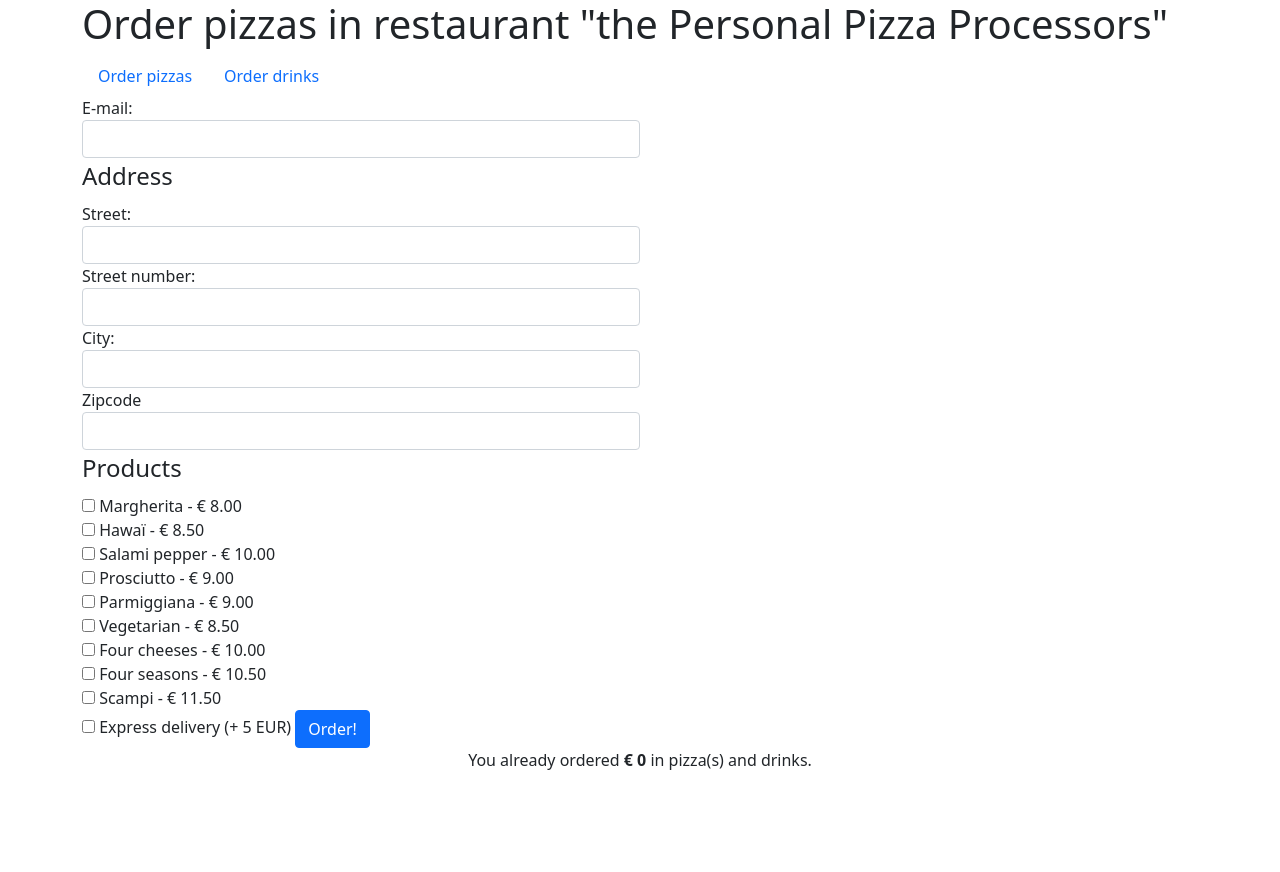
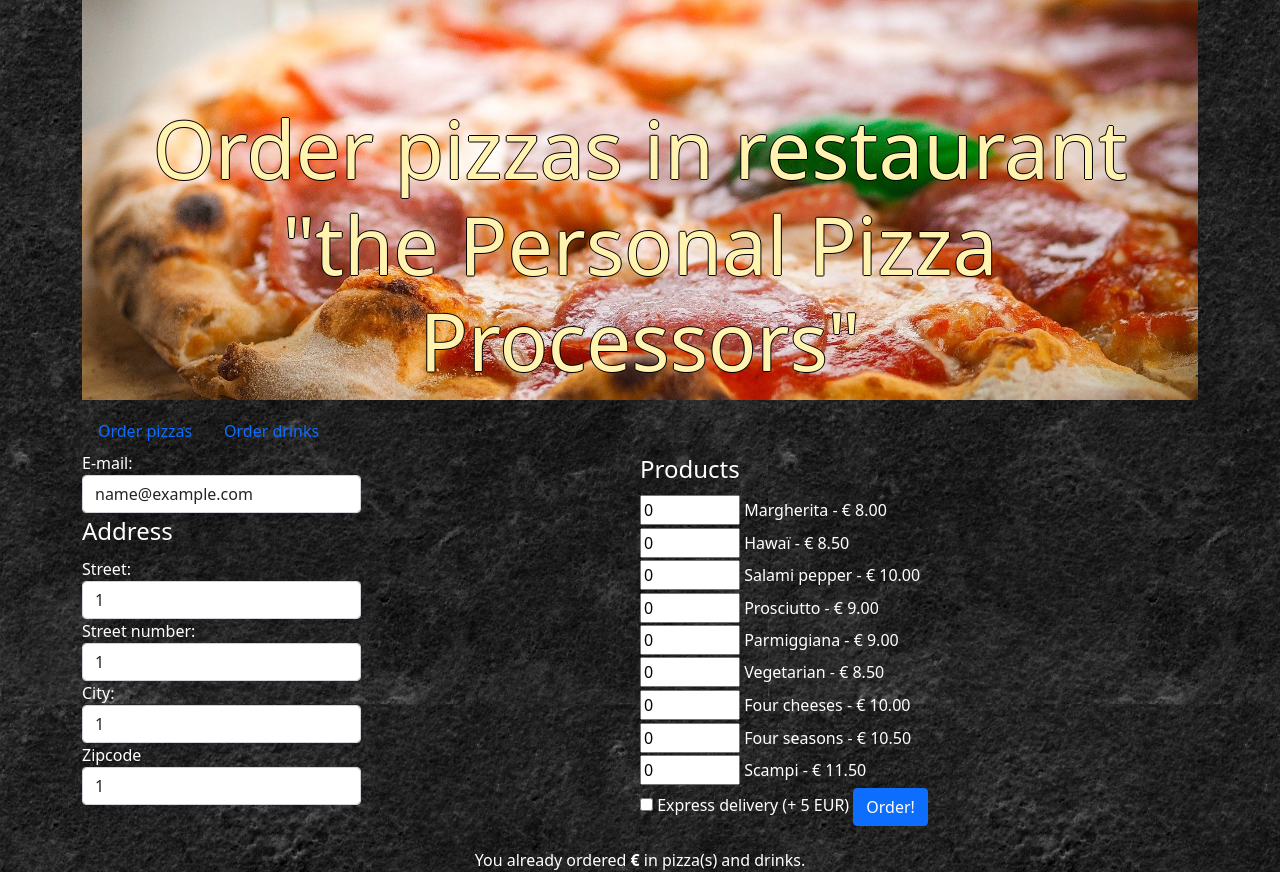
Before and after one commit to CharlotteMoureau/php-order-form, a PHP site: page / in a window 1280 px wide. Before the commit the page ends 770 px from the top, so only its background shows below. Run offline with PHP 8.4, Linux system fonts and the light colour scheme; the visitor is signed in with stand-in values (Sample User, id 1).

Commit message:
add number input

```diff
--- a/src/form-view.php
+++ b/src/form-view.php
@@ -6,11 +6,15 @@
           content="width=device-width, user-scalable=no, initial-scale=1.0, maximum-scale=1.0, minimum-scale=1.0">
     <meta http-equiv="X-UA-Compatible" content="ie=edge">
     <link href="https://cdn.jsdelivr.net/npm/bootstrap@5.0.0-beta2/dist/css/bootstrap.min.css" rel="stylesheet" integrity="sha384-BmbxuPwQa2lc/FVzBcNJ7UAyJxM6wuqIj61tLrc4wSX0szH/Ev+nYRRuWlolflfl" crossorigin="anonymous">
+    <link href="./style.css" rel="stylesheet">
     <title>Order Pizzas & drinks</title>
 </head>
 <body>
 <div class="container">
+    <div class="top">
         <h1>Order pizzas in restaurant "the Personal Pizza Processors"</h1>
+    </div>
+
     <nav>
         <ul class="nav">
             <li class="nav-item">
@@ -21,12 +25,18 @@
             </li>
         </ul>
     </nav>
-    <span class="text-success pt-3 pb-3"><?php if(isset($correctForm)) {echo $correctForm;} ?></span>
+
+    <div class="alert alert-success" id="alert"><?php if(isset($correctForm)) {echo $correctForm;} ?></div>
+    <div class="alert alert-danger" id="incorrect"><?php if(isset($noOrder)) {echo $noOrder;} ?></div>
+
+    <div class="grid">
+        <div class="grid-items">
+
             <form method="post">
                 <div class="form-row">
                     <div class="form-group col-md-6">
                         <label for="email">E-mail:</label>
-                <input type="text" id="email" name="email" class="form-control" value="<?php if(isset($email)) {echo $email;} ?>"/>
+                        <input type="text" id="email" name="email" class="form-control" value="<?php if(isset($_SESSION["email"])) {echo $_SESSION["email"];} ?>"/>
                         <span class="error text-danger"><?php echo $emailErr;?></span>
                         <span class="error text-danger"><?php echo $invalidEmail;?></span>
                     </div>
@@ -39,12 +49,12 @@
                     <div class="form-row">
                         <div class="form-group col-md-6">
                             <label for="street">Street:</label>
-                    <input type="text" name="street" id="street" class="form-control" value="<?php if(isset($street)) {echo $street;} ?>">
+                            <input type="text" name="street" id="street" class="form-control" value="<?php if(isset($_SESSION["street"])) {echo $_SESSION["street"];} ?>">
                             <span class="error text-danger"><?php echo $streetErr;?></span>
                         </div>
                         <div class="form-group col-md-6">
                             <label for="streetnumber">Street number:</label>
-                    <input type="text" id="streetnumber" name="streetnumber" class="form-control" value="<?php if(isset($streetNum)) {echo $streetNum;} ?>">
+                            <input type="text" id="streetnumber" name="streetnumber" class="form-control" value="<?php if(isset($_SESSION["streetNum"])) {echo $_SESSION["streetNum"];} ?>">
                             <span class="error text-danger"><?php echo $streetNumErr;?></span>
                             <span class="error text-danger"><?php echo $streetNumIntErr;?></span>
                         </div>
@@ -52,23 +62,25 @@
                     <div class="form-row">
                         <div class="form-group col-md-6">
                             <label for="city">City:</label>
-                    <input type="text" id="city" name="city" class="form-control" value="<?php if(isset($city)) {echo $city;} ?>">
+                            <input type="text" id="city" name="city" class="form-control" value="<?php if(isset($_SESSION["city"])) {echo $_SESSION["city"];} ?>">
                             <span class="error text-danger"><?php echo $cityErr;?></span>
                         </div>
                         <div class="form-group col-md-6">
                             <label for="zipcode">Zipcode</label>
-                    <input type="text" id="zipcode" name="zipcode" class="form-control" value="<?php if(isset($zipcode)) {echo $zipcode;} ?>">
+                            <input type="text" id="zipcode" name="zipcode" class="form-control" value="<?php if(isset($_SESSION["zipcode"])) {echo $_SESSION["zipcode"];} ?>">
                             <span class="error text-danger"><?php echo $zipErr;?></span>
                             <span class="error text-danger"><?php echo $zipIntErr;?></span>
                         </div>
                     </div>
                 </fieldset>
+        </div>
+        <div class="grid-items">
 
             <fieldset>
                     <legend>Products</legend>
                     <?php foreach ($products AS $i => $product): ?>
                         <label class="text-content">
-                    <input class="checkbox" type="checkbox" value="1" onclick="isCheckbooxCheched()" name="products[<?php echo $i ?>]"/> <?php echo $product['name'] ?> -
+                            <input class="checkbox" type="number" value="0" onclick="isCheckbooxCheched()" name="products[<?php echo $i ?>]"/> <?php echo $product['name'] ?> -
                             &euro; <?php echo number_format($product['price'], 2) ?></label><br/>
                     <?php endforeach; ?>
                 </fieldset>
@@ -80,8 +92,10 @@
 
                 <button type="submit" class="btn btn-primary">Order!</button>
             </form>
+        </div>
+    </div>
 
-    <footer>You already ordered <strong id="target">&euro; <?php echo $totalValue ?></strong> in pizza(s) and drinks.</footer>
+    <footer>You already ordered <strong id="target">&euro; <?php if(isset($_COOKIE['totalSpent'])) { echo $_COOKIE['totalSpent'];} ?></strong> in pizza(s) and drinks.</footer>
 </div>
 
 <style>
--- a/src/index.php
+++ b/src/index.php
@@ -4,19 +4,6 @@ declare(strict_types=1);
 
 //we are going to use session variables so we need to enable sessions
 session_start();
-
-function whatIsHappening() {
-    echo '<h2>$_GET</h2>';
-    var_dump($_GET);
-    echo '<h2>$_POST</h2>';
-    var_dump($_POST);
-    echo '<h2>$_COOKIE</h2>';
-    var_dump($_COOKIE);
-    echo '<h2>$_SESSION</h2>';
-    var_dump($_SESSION);
-}
-
-// whatIsHappening();
 
 $totalValue = 0;
 
@@ -31,7 +18,7 @@ if ($_SERVER['REQUEST_METHOD'] == 'POST') {
         $emailErr = "* Email cannot be empty";
     } else {
         if (filter_var($_POST['email'], FILTER_VALIDATE_EMAIL)) {
-            $email = $_POST['email'];
+            $email = htmlspecialchars($_POST['email']);
         } else {
             $invalidEmail = "* " . $_POST['email'] . " is not a valid email address";
         }
@@ -39,9 +26,9 @@ if ($_SERVER['REQUEST_METHOD'] == 'POST') {
 
 // check street
     if (empty($_POST['street'])) {
-      $streetErr = "*  Street cannot be empty";
+    $streetErr = "*  Street cannot be empty";
     } else {
-      $street = $_POST['street'];
+    $street = htmlspecialchars($_POST['street']);
     }
 
     // check street number
@@ -49,7 +36,7 @@ if ($_SERVER['REQUEST_METHOD'] == 'POST') {
         $streetNumErr = "* Street number cannot be empty";
     } else {
         if(filter_var($_POST['streetnumber'], FILTER_VALIDATE_INT)) {
-            $streetNum = $_POST['streetnumber'];
+            $streetNum = htmlspecialchars($_POST['streetnumber']);
         } else {
             $streetNumIntErr = "* Street number must be a number";
         }
@@ -59,7 +46,7 @@ if ($_SERVER['REQUEST_METHOD'] == 'POST') {
     if (empty($_POST['city'])) {
         $cityErr = "* City cannot be empty";
     } else {
-        $city = $_POST['city'];
+        $city = htmlspecialchars($_POST['city']);
     }
 
     // check zipcode
@@ -67,7 +54,7 @@ if ($_SERVER['REQUEST_METHOD'] == 'POST') {
         $zipErr = "* Zipcode cannot be empty";
     } else {
         if(filter_var($_POST['zipcode'], FILTER_VALIDATE_INT)) {
-            $zipcode = $_POST['zipcode'];
+            $zipcode = htmlspecialchars($_POST['zipcode']);
         } else {
             $zipIntErr = "* Zipcode must be a number";
         }
@@ -126,18 +113,49 @@ if (isset($_POST['products'])) {
     $selectedProducts = $_POST['products'];
 
     foreach ($selectedProducts AS $i => $choice) {
-        $choice = $products[$i]['price'];
-        $totalValue += $choice;
+        if ($choice > 0) {
+            $totalValue += $choice * $products[$i]['price'];
+        }
     }
     $_SESSION['total-price'] = $totalValue;
 }
 
 // alert if all inputs are correct add the price and the time of the delivery
 if (isset($email, $street, $streetNum, $city, $zipcode, $totalValue, $deliveryTime)) {
-    $correctForm = "Your order placed with the email '$email' for &euro; $totalValue has been sent to the following address: $street $streetNum, $city $zipcode. Delivery is expected at: $deliveryTime";
+
     // session to store user's address
-    $_SESSION["address"] = "$street $streetNum, $city $zipcode";
+    $_SESSION["email"] = $email;
+    $_SESSION["street"] = $street;
+    $_SESSION["streetNum"] = $streetNum;
+    $_SESSION["city"] = $city;
+    $_SESSION["zipcode"] = $zipcode;
+
+    if ($totalValue == 0) {
+        $noOrder = "No product ordered. Invalid order.";
+    } else {
+        $correctForm = "<h3>Buon appetito!</h3> </br>Your order placed with the email <strong>'$email'</strong> has been completed. </br>You payed <strong>&euro; $totalValue</strong></br> Your order has been sent to the following address: <strong>$street n° $streetNum, $city $zipcode</strong>.</br>Delivery is expected at: <strong>$deliveryTime</strong>";
+    }
 }
 
+  // sets cookie for total revenue counter
+if (!isset($_COOKIE['totalSpent'])) {
+    setcookie('totalSpent', '0', time() + 5*24*3600);
+} else {
+    $value = $_COOKIE['totalSpent'] + $totalValue;
+    setcookie('totalSpent', (string) $value, time() + 5*24*3600);
+}
+
+function whatIsHappening() {
+    echo '<h2>$_GET</h2>';
+    var_dump($_GET);
+    echo '<h2>$_POST</h2>';
+    var_dump($_POST);
+    echo '<h2>$_COOKIE</h2>';
+    var_dump($_COOKIE);
+    echo '<h2>$_SESSION</h2>';
+    var_dump($_SESSION);
+}
+
+// whatIsHappening();
 
 require 'form-view.php';
--- /dev/null
+++ b/src/style.css
@@ -0,0 +1,33 @@
+body {
+    background-image: url(img/slate.jpg);
+    background-size: 60%;
+    color: white;
+}
+
+.top {
+    height: 400px;
+    padding-top: 100px;
+    background-image: url(img/pizza.jpg);
+    background-size: 100%;
+    background-position: right center;
+    margin-bottom: 1%;
+}
+
+h1 {
+    font-size: 5em;
+    text-align: center;
+    color: rgb(255, 243, 175);
+    text-shadow: -1px 0 black, 0 1px black, 1px 0 black, 0 -1px black;
+    margin-bottom: 100px;
+}
+
+.grid {
+    display: grid;
+    grid-template-columns: repeat(2, 1fr);
+    margin-bottom: 2%;
+}
+
+.checkbox {
+    width: 100px;
+    margin-bottom: 1%;
+}
```
Also changed, not shown: src/index.js (+34 -19 lines), src/img/pizza.jpg (added), src/img/slate.jpg (added). Lines whose indentation alone changed are shown as unchanged.
